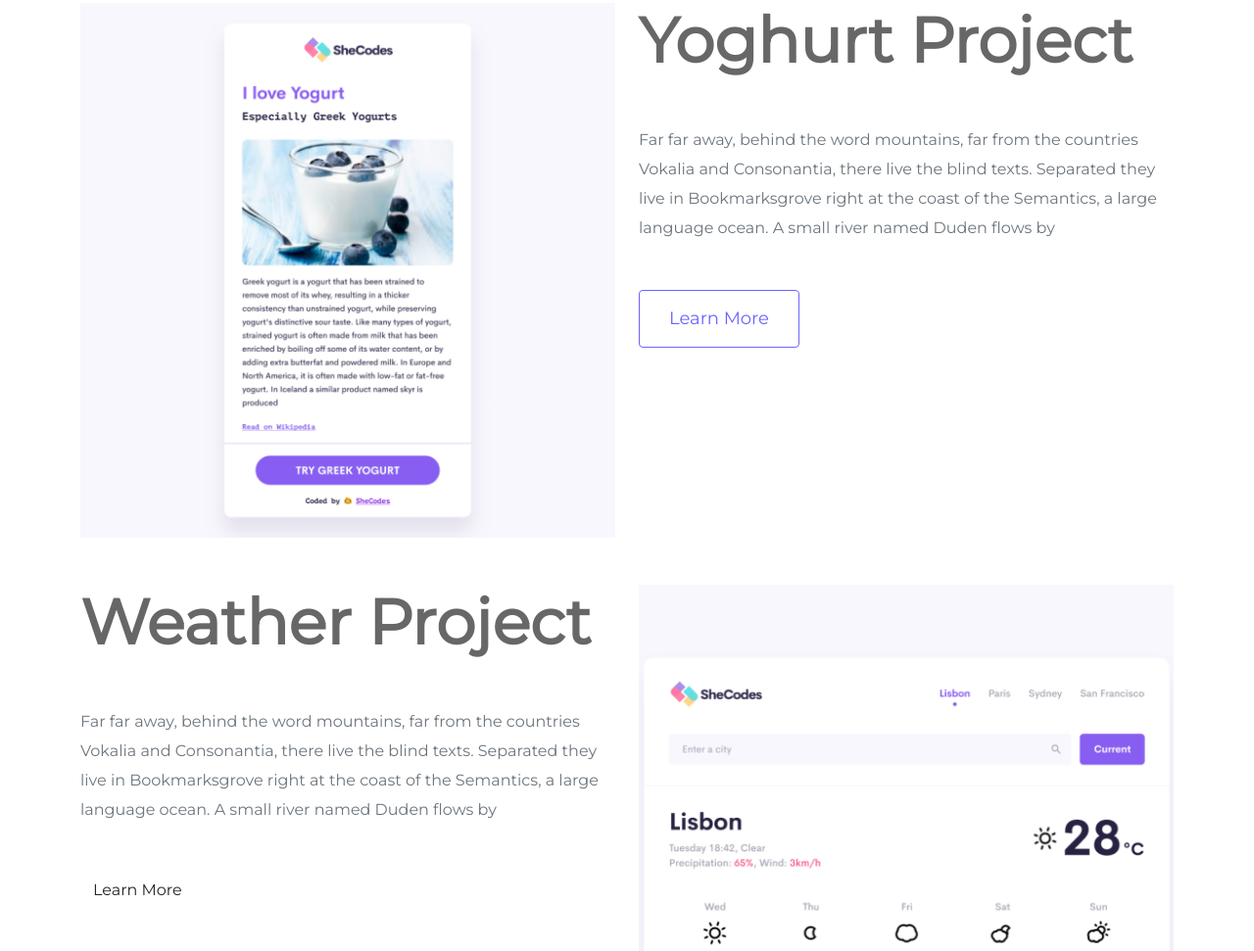
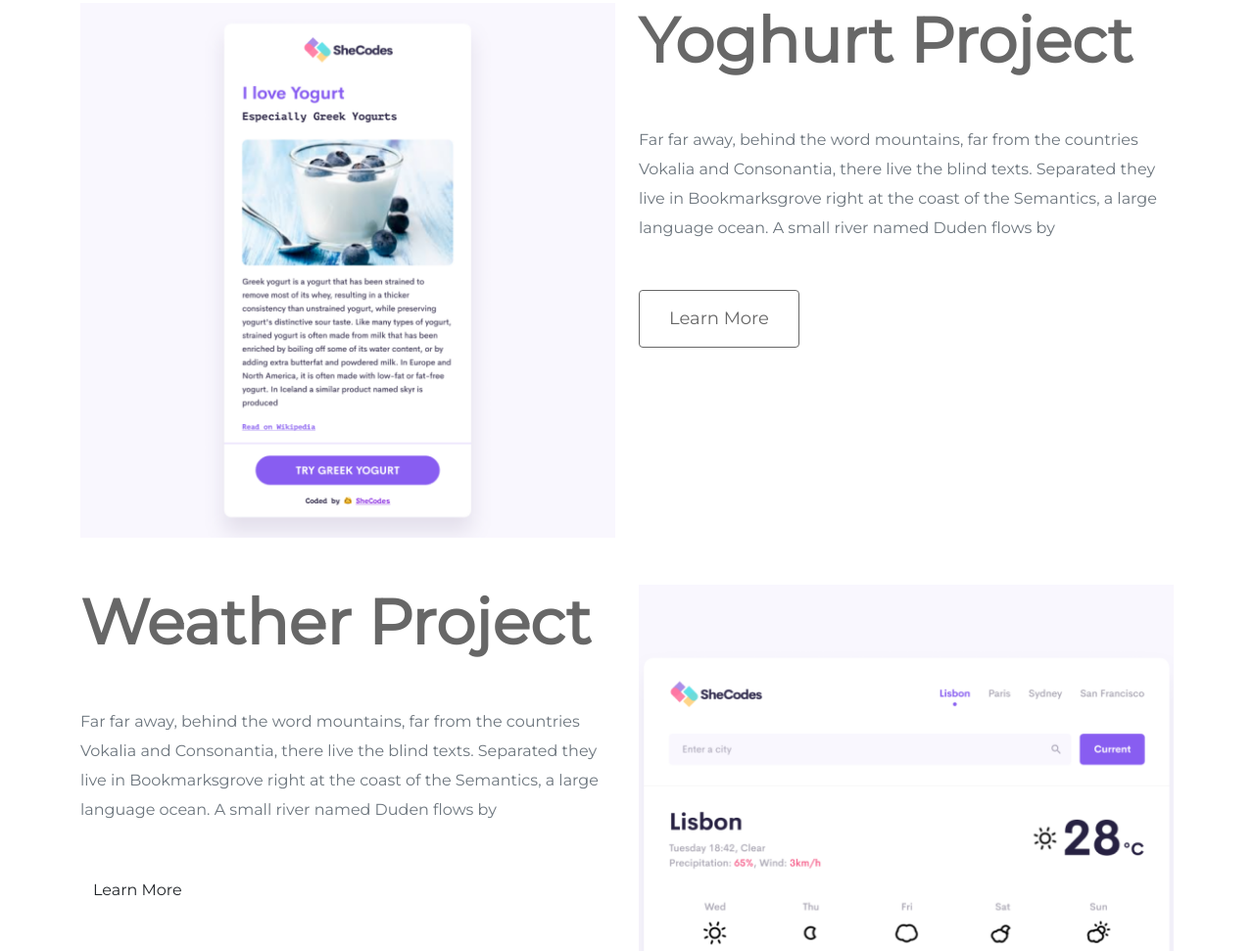
Before and after one commit to ellazondo/portfolio-follow-along, a plain HTML site: page index.html in a window 1280 px wide. Shown: the part 709-1680 px from the top of the page at 98% size. Drawn offline with nearby package versions, Linux system fonts and the light colour scheme.

Commit message:
turning buttons grey

```diff
--- a/styles/portfolio.css
+++ b/styles/portfolio.css
@@ -72,8 +72,8 @@ p {
 }
 
 .btn-dark-outline {
-  color: var(--branding-color);
-  border: 1px solid var(--branding-color);
+  color: #676767;
+  border: 1px solid #676767;
   border-radius: 4px;
   font-size: 18px;
   line-height: 27px;
```
